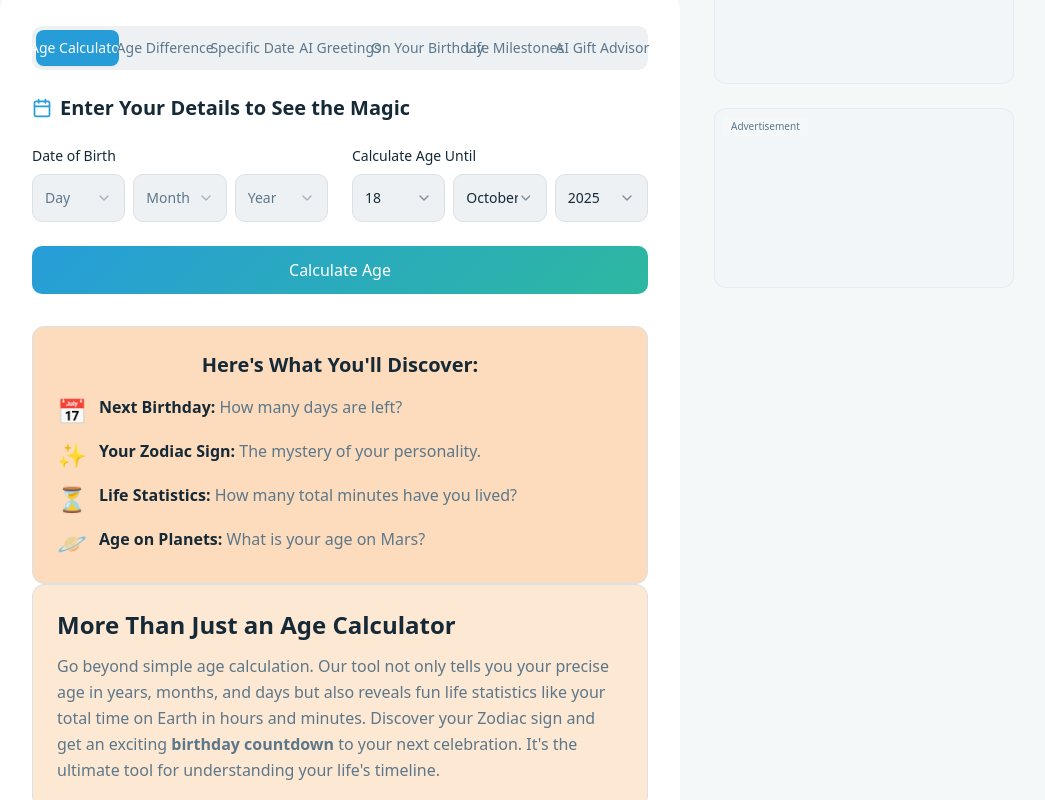
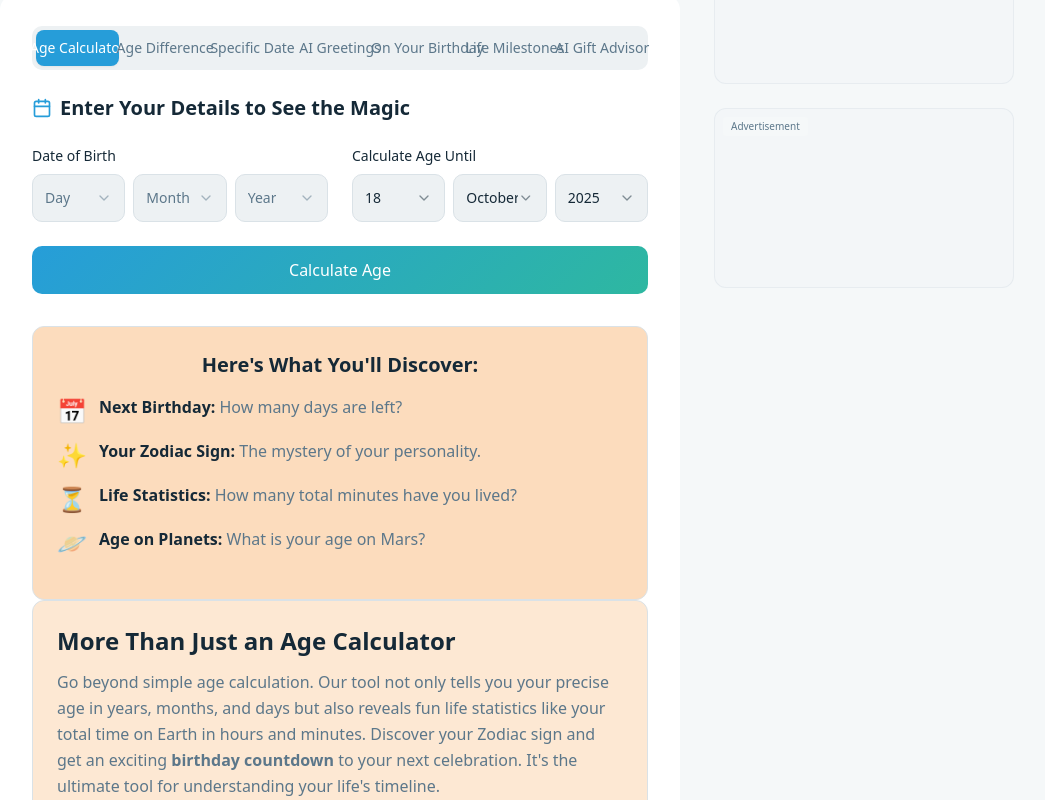
Before and after one commit to mirajulbuilds/aiagecalculator, a React (Vite) app: page / in a window 1280 px wide. Shown: the part 416-1216 px from the top of the page, without its empty margins (128-1173 px from the left). Built offline with nearby package versions, Linux system fonts and the light colour scheme; the HTML template or start-up script is replaced by a standard one.

Commit message:
Add bottom padding

```diff
--- a/src/pages/Index.tsx
+++ b/src/pages/Index.tsx
@@ -685,7 +685,7 @@ const Index = () => {
 
           {/* What You'll Discover Section - Show before calculation */}
           {!result && activeTab === "calculator" && (
-            <div className="mt-8 p-6 bg-accent/30 rounded-xl border border-border animate-fade-in">
+            <div className="mt-8 p-6 pb-10 bg-accent/30 rounded-xl border border-border animate-fade-in">
               <h3 className="text-xl font-semibold text-foreground mb-4 text-center">
                 Here's What You'll Discover:
               </h3>
```
